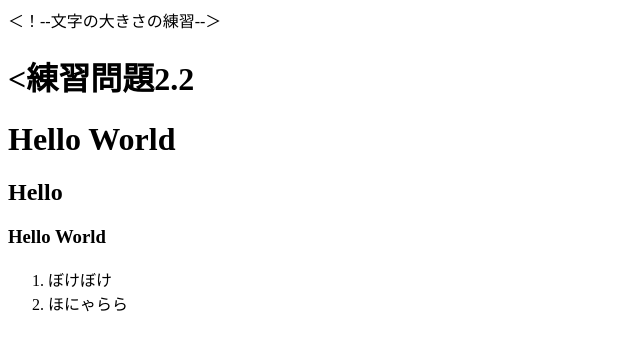
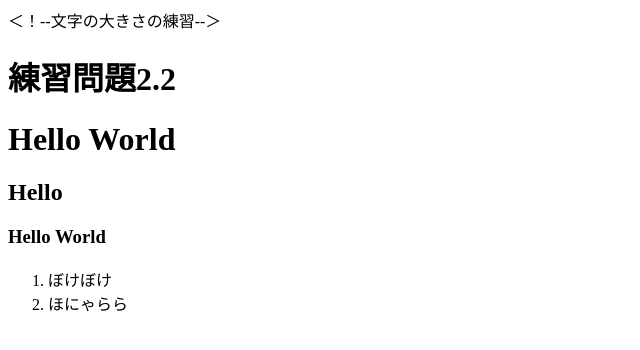
Before and after one commit to choigyuweon/lucuse, a plain HTML site: page index.html in a window 1280 px wide. Shown: the whole page, without its empty margins (0-640 px from the left). Drawn offline with Linux system fonts and the light colour scheme.

Commit message:
Update index.html

```diff
--- a/index.html
+++ b/index.html
@@ -14,7 +14,7 @@
 
 ＜！‐‐文字の大きさの練習‐‐＞
 
-<h1><練習問題2.2</h1>
+<h1>練習問題2.2</h1>
  <h1>Hello World</h1>
  <h2>Hello</h2>
  <h3>Hello World</h3>
```
